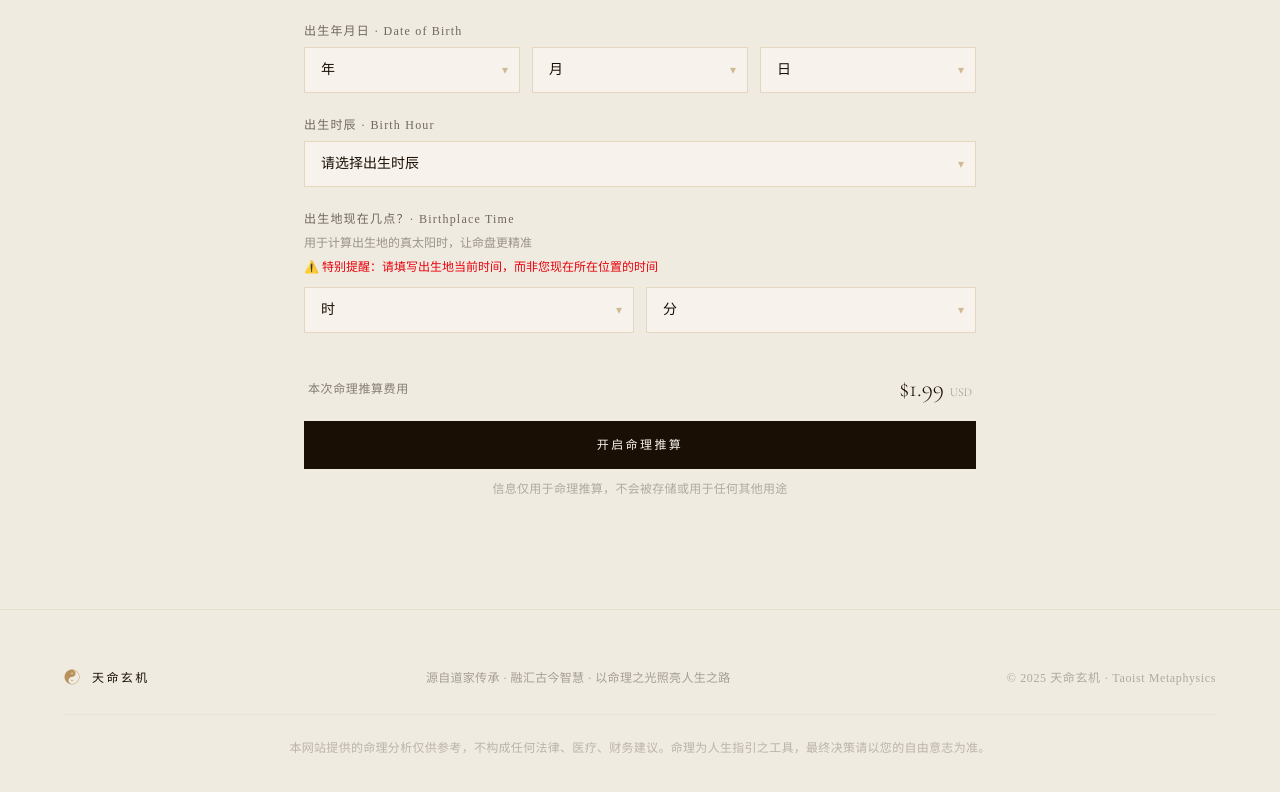
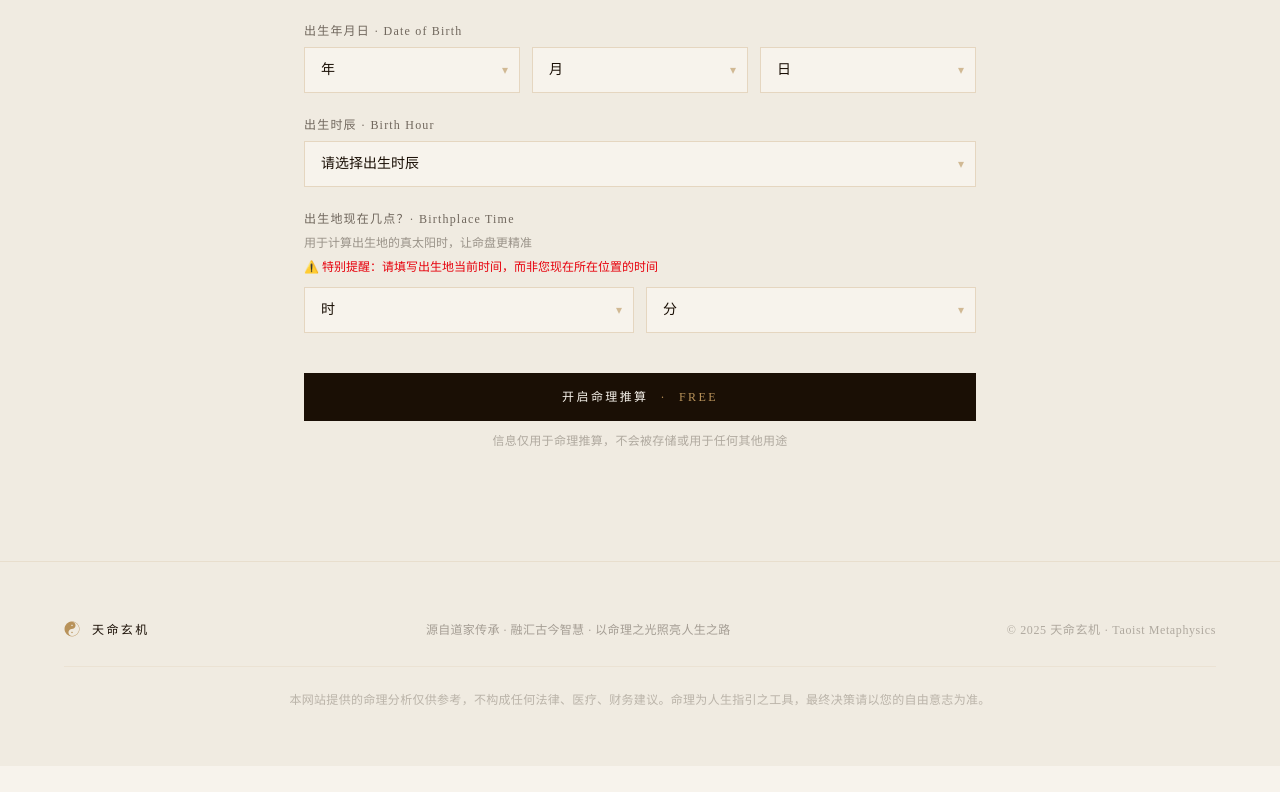
Before and after one commit to y2ambition-ai/ziwei-doushu-saas, a Next.js app: page / in a window 1280 px wide. Shown: the part 1237-2029 px from the top of the page. After the commit the page ends 2003 px from the top, so only its background shows below. Built offline with nearby package versions, Linux system fonts and the light colour scheme.

Commit message:
feat: Remove price display and mark as FREE
- Removed $1.99 USD price display from landing page
- Updated CTA button to show "开启命理推算 · FREE"

Co-Authored-By: Claude Opus 4.6 <noreply@anthropic.com>

```diff
--- a/src/app/page.tsx
+++ b/src/app/page.tsx
@@ -475,14 +475,8 @@ export default function HomePage() {
               )}
             </div>
 
-            {/* Price + Submit */}
+            {/* Submit */}
             <div className="pt-4">
-              <div className="flex items-center justify-between mb-4 px-1">
-                <span className="text-[#1A0F05]/50 text-xs tracking-wider">本次命理推算费用</span>
-                <span className="text-[#1A0F05] text-2xl font-light font-[family-name:var(--font-display)]">
-                  $1.99 <span className="text-xs text-[#1A0F05]/40">USD</span>
-                </span>
-              </div>
               <button
                 type="submit"
                 disabled={loading}
@@ -503,7 +497,11 @@ export default function HomePage() {
                     </span>
                   </>
                 ) : (
-                  '开启命理推算'
+                  <>
+                    开启命理推算
+                    <span className="text-[#B8925A]">·</span>
+                    <span className="text-[#B8925A]">FREE</span>
+                  </>
                 )}
               </button>
               <p className="text-center text-[#1A0F05]/30 text-xs mt-3 tracking-wide">
```
